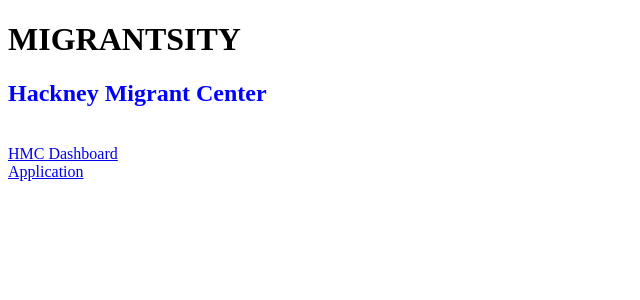
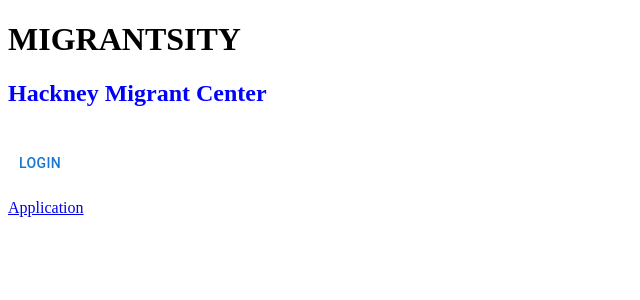
Before and after one commit to MatildaAko/ldn8-migrantsity-final-project, a React (Create React App) app in the folder client/: page / in a window 1280 px wide. Shown: the top 300 px of the page, without its empty margins (0-640 px from the left). Built offline with nearby package versions, Linux system fonts and the light colour scheme.

Commit message:
Created login link

```diff
--- a/client/src/pages/Home.js
+++ b/client/src/pages/Home.js
@@ -2,8 +2,9 @@
 import { Link } from "react-router-dom";
 
 import "./Home.css";
-export function Home() {
+import Login from "./Login";
 
+const Home = () => {
 	return (
 		<main role="main">
 			<div>
@@ -11,13 +12,13 @@
 				<h2 className="message" data-qa="message">
 					Hackney Migrant Center
 				</h2>
-        <br />
-				<Link to="/hmcview">HMC Dashboard</Link>
+				<br />
+				<Login />
 				<br />
 				<Link to="/application">Application</Link>
 			</div>
 		</main>
 	);
-}
+};
 
 export default Home;
--- /dev/null
+++ b/client/src/pages/Login.js
@@ -0,0 +1,22 @@
+import { Button, Modal } from "@mui/material";
+import React, { useState } from "react";
+import Register from "./Register";
+
+const Login = () => {
+	const [open, setOpen] = useState(false);
+	const openLogin = () => setOpen(true);
+	const closeLogin = () => setOpen(false);
+	return (
+		<div>
+			<Button onClick={openLogin}>Login</Button>
+      <Modal
+        open={open}
+        onClose={closeLogin}
+      >
+				<Register />
+			</Modal>
+		</div>
+	);
+};
+
+export default Login;
--- /dev/null
+++ b/client/src/pages/Register.js
@@ -0,0 +1,9 @@
+import React from "react";
+
+const Register = () => {
+  return (
+    <></>
+  );
+};
+
+export default Register;
```
